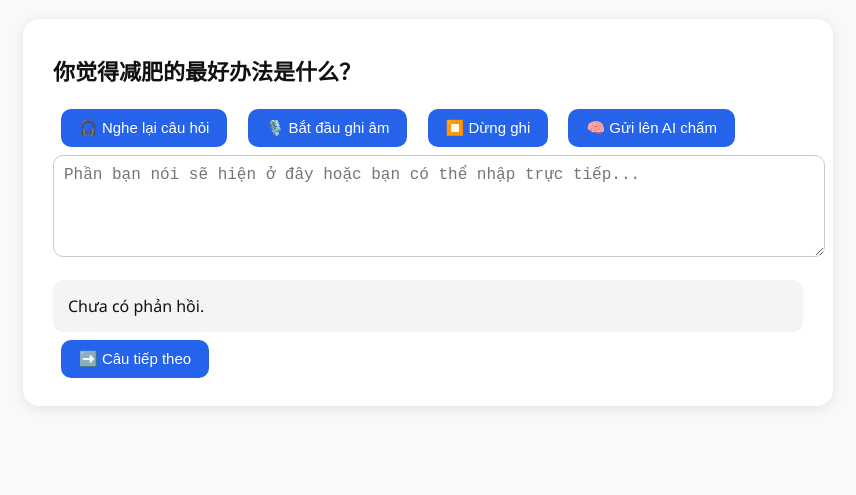
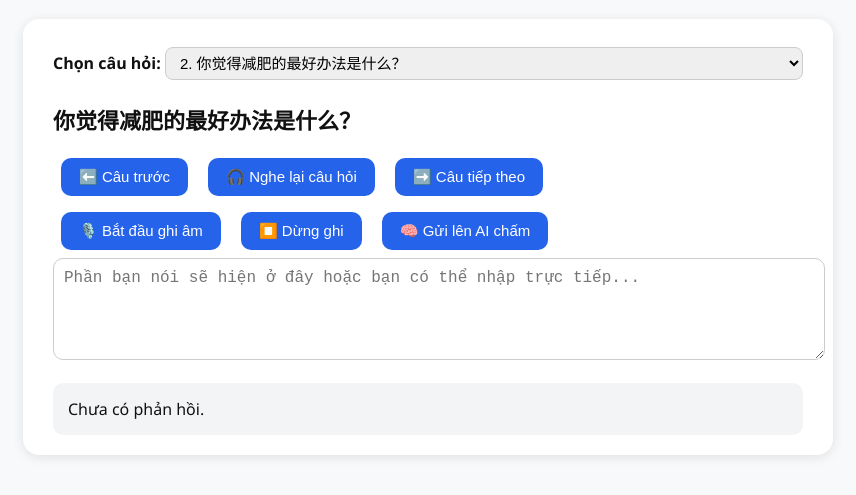
Before and after one commit to justtuns2608/hsk3-ai-speaking-practice, a plain HTML site: page index.html in a window 1280 px wide. Both pictures are taken after a click on the button "➡️ Câu tiếp theo". Shown: the part 87-582 px from the top of the page, without its empty margins (212-1068 px from the left). Drawn offline with Linux system fonts and the light colour scheme.

Commit message:
Update index.html

```diff
--- a/index.html
+++ b/index.html
@@ -17,38 +17,58 @@
   .incorrect { color: red; }
   ul { margin: 0; padding-left: 25px; }
   small { display: block; color: #374151; margin-left: 8px; }
+  select { margin: 8px 0; padding: 6px 10px; border-radius: 8px; border: 1px solid #ccc; font-size: 15px; }
 </style>
 </head>
 <body>
 <h1>💬 Luyện nói HSK3 cùng AI</h1>
 <div id="app">
+  <label for="questionSelect"><b>Chọn câu hỏi:</b></label>
+  <select id="questionSelect"></select>
   <div id="question">Đang tải câu hỏi...</div>
+  <button id="prevBtn">⬅️ Câu trước</button>
   <button id="speakBtn">🎧 Nghe lại câu hỏi</button>
+  <button id="nextBtn">➡️ Câu tiếp theo</button>
+  <br>
   <button id="recordBtn">🎙️ Bắt đầu ghi âm</button>
   <button id="stopBtn" disabled>⏹️ Dừng ghi</button>
   <button id="analyzeBtn" disabled>🧠 Gửi lên AI chấm</button>
   <br>
   <textarea id="transcript" placeholder="Phần bạn nói sẽ hiện ở đây hoặc bạn có thể nhập trực tiếp..."></textarea>
   <div id="aiResult">Chưa có phản hồi.</div>
-  <button id="nextBtn">➡️ Câu tiếp theo</button>
 </div>
 
 <script>
 let questions = [];
 let idx = 0;
 let recognition;
-let speechSynthesisUtterance;
 
 async function loadQuestions() {
   const res = await fetch("questions.json");
   questions = await res.json();
+
+  const select = document.getElementById("questionSelect");
+  select.innerHTML = "";
+  questions.forEach((q, i) => {
+    const opt = document.createElement("option");
+    opt.value = i;
+    opt.textContent = `${i + 1}. ${q}`;
+    select.appendChild(opt);
+  });
+  select.onchange = () => {
+    idx = Number(select.value);
+    showQuestion();
+  };
+
   showQuestion();
 }
 
 function showQuestion() {
-  document.getElementById("question").textContent = questions[idx] || "Hết câu hỏi rồi!";
+  const q = questions[idx];
+  document.getElementById("question").textContent = q || "Hết câu hỏi rồi!";
   document.getElementById("transcript").value = "";
   document.getElementById("aiResult").textContent = "Chưa có phản hồi.";
+  document.getElementById("questionSelect").value = idx;
   speakQuestion();
 }
 
@@ -62,11 +82,8 @@ function speakQuestion() {
 }
 
 document.getElementById("speakBtn").onclick = speakQuestion;
-
-document.getElementById("nextBtn").onclick = () => {
-  idx = (idx + 1) % questions.length;
-  showQuestion();
-};
+document.getElementById("nextBtn").onclick = () => { idx = (idx + 1) % questions.length; showQuestion(); };
+document.getElementById("prevBtn").onclick = () => { idx = (idx - 1 + questions.length) % questions.length; showQuestion(); };
 
 document.getElementById("recordBtn").onclick = () => {
   if (!("webkitSpeechRecognition" in window)) {
@@ -128,7 +145,6 @@ document.getElementById("analyzeBtn").onclick = async () => {
         html += `<div><b>Câu sửa:</b> ${escapeHtml(p.corrected.sentence || "")}</div>`;
         if (p.corrected.pinyin) html += `<small>Pinyin: ${escapeHtml(p.corrected.pinyin)}</small>`;
         if (p.corrected.vietnamese) html += `<small>Việt: ${escapeHtml(p.corrected.vietnamese)}</small>`;
-        // tự động đọc câu sửa
         if (p.corrected.sentence) {
           const utt = new SpeechSynthesisUtterance(p.corrected.sentence);
           utt.lang = "zh-CN";
@@ -161,7 +177,7 @@ document.getElementById("analyzeBtn").onclick = async () => {
 
     aiResult.innerHTML = html;
   } catch (e) {
-    document.getElementById("aiResult").textContent = "❌ Không thể kết nối tới API: " + e.message;
+    aiResult.textContent = "❌ Không thể kết nối tới API: " + e.message;
   }
 };
 
```
